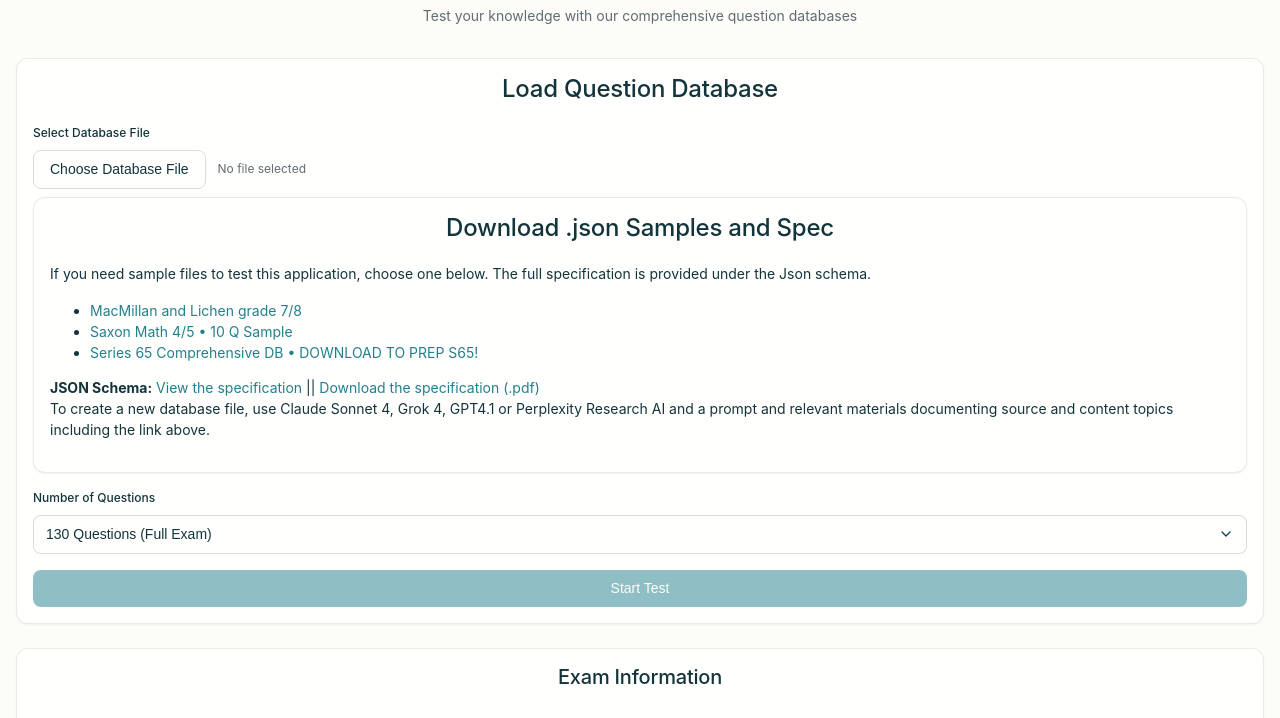
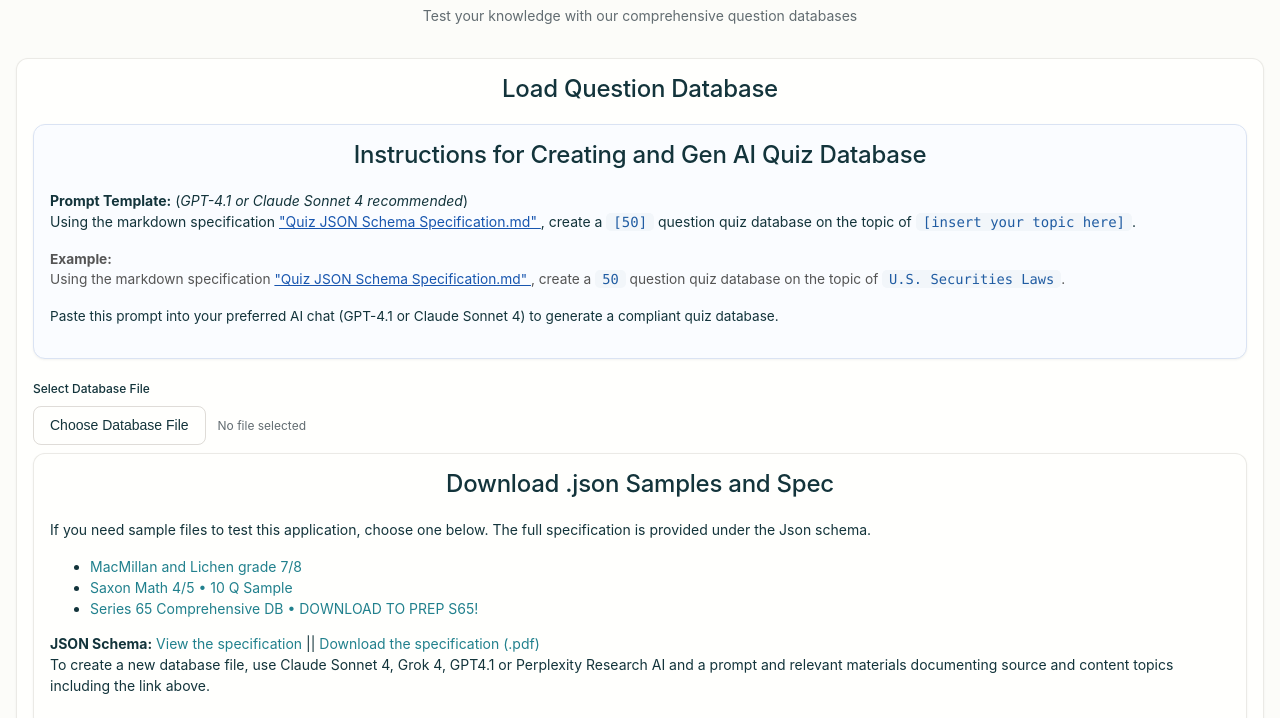
Before and after one commit to 5thgenfinance/5thgenfinance.github.io, a plain HTML site: page quizgen/index.html in a window 1280 px wide. Shown: the part 39-757 px from the top of the page. Drawn offline with Linux system fonts and the light colour scheme; a web font is replaced by a local one.

Commit message:
added instructions for prompt writing

```diff
--- a/quizgen/index.html
+++ b/quizgen/index.html
@@ -18,6 +18,32 @@
             <div class="card exam-setup">
                 <div class="card__body">
                     <h2>Load Question Database</h2>
+                    <!-- Instructions for creating and gen AI quiz database -->
+					<div class="card instructions-genai" style="margin-bottom:1.5rem;">
+					  <div class="card__body">
+						<h2>Instructions for Creating and Gen AI Quiz Database</h2>
+						<p>
+						  <strong>Prompt Template:</strong> (<em>GPT-4.1 or Claude Sonnet 4 recommended</em>)
+						  <br />
+						  Using the markdown specification
+						  <a href="/quizgen/data/Quiz JSON Schema Specification.md" target="_blank" rel="noopener">
+							"Quiz JSON Schema Specification.md"
+						  </a>, create a
+						  <code>[50]</code> question quiz database on the topic of <code>[insert your topic here]</code>.
+						</p>
+						<p style="color: #555; font-size: 0.98em; margin-top: 0.5em;">
+						  <strong>Example:</strong> <br>
+						  Using the markdown specification
+						  <a href="/quizgen/data/Quiz JSON Schema Specification.md" target="_blank" rel="noopener">
+							"Quiz JSON Schema Specification.md"
+						  </a>, create a
+						  <code>50</code> question quiz database on the topic of <code>U.S. Securities Laws</code>.
+						</p>
+						<p style="margin-top: 0.3em; font-size: 0.97em;">
+						  Paste this prompt into your preferred AI chat (GPT-4.1 or Claude Sonnet 4) to generate a compliant quiz database.
+						</p>
+					  </div>
+					</div>
 
                     <div class="form-group">
                         <label for="database-file" class="form-label">Select Database File</label>
--- a/quizgen/style.css
+++ b/quizgen/style.css
@@ -901,6 +901,24 @@ select.form-control {
     gap: var(--space-8);
 }
 
+.instructions-genai {
+  background: #fafcff;
+  border: 1.5px solid #dae3f3;
+}
+.instructions-genai code {
+  background: #f2f6fa;
+  color: #205ca2;
+  padding: 1px 7px;
+  font-size: 1em;
+  border-radius: 5px;
+}
+.instructions-genai a {
+  color: #1856af;
+  text-decoration: underline;
+  word-break: break-all;
+}
+
+
 /* Progress Bar */
 .progress-container {
     margin-bottom: var(--space-24);
```
